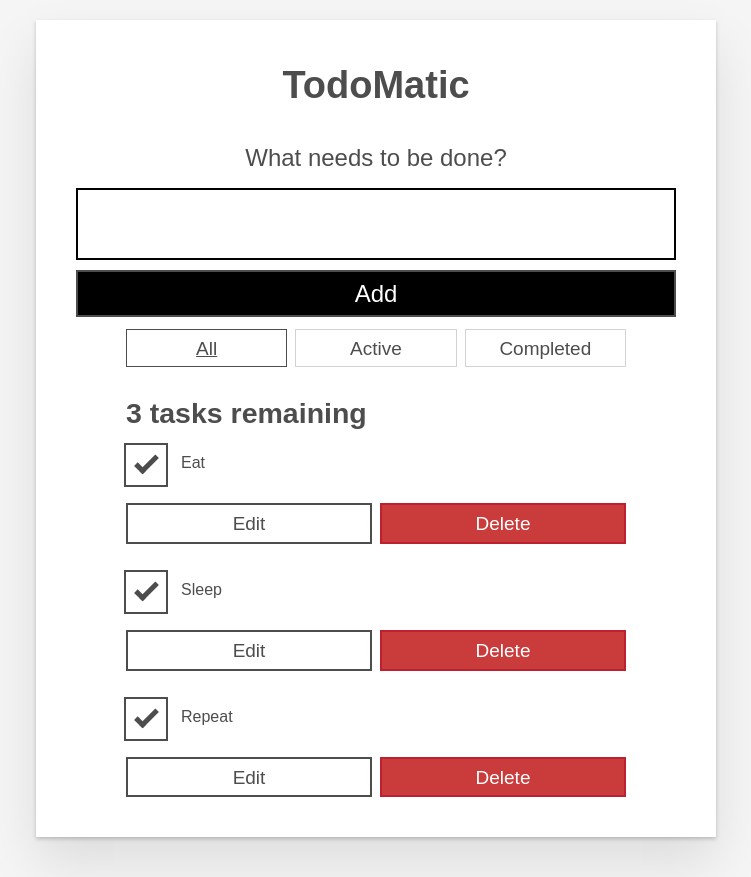
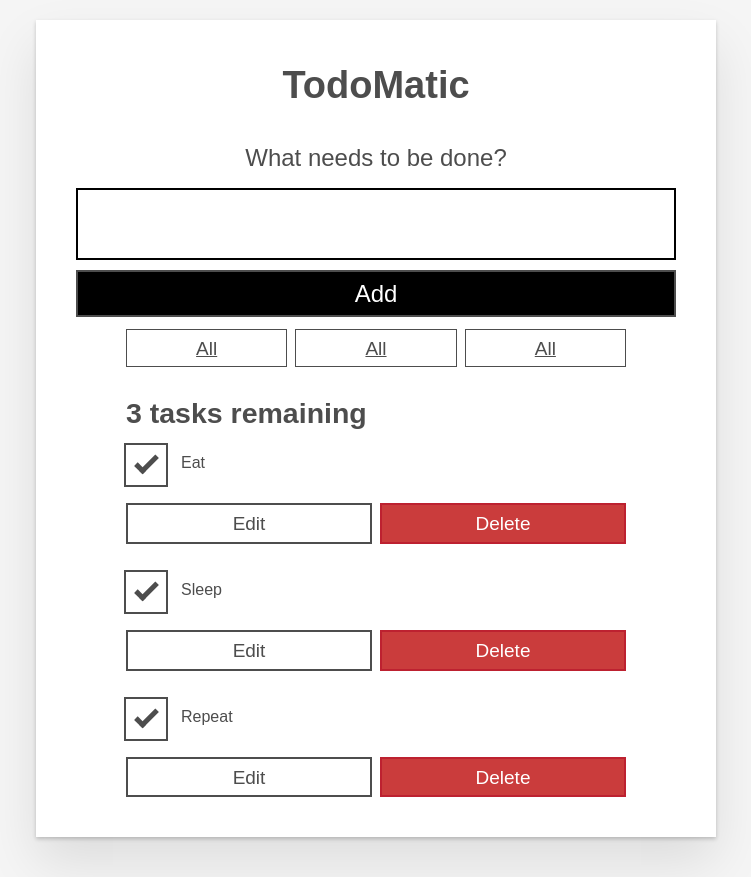
Before and after one commit to ImSerdar/moz-todo-react, a React (Create React App) app: page / in a window 1280 px wide. Shown: the whole page, without its empty margins (264-1015 px from the left). Built offline with nearby package versions, Linux system fonts and the light colour scheme.

Commit message:
Componentizing Form and Filter Buttons

```diff
--- a/src/App.js
+++ b/src/App.js
@@ -1,3 +1,6 @@
+import React from "react";
+import Form from "./components/Form";
+import FilterButton from "./components/FilterButton";
 import Todo from "./components/Todo";
 
 function App(props) {
@@ -14,39 +17,11 @@
   return (
     <div className="todoapp stack-large">
       <h1>TodoMatic</h1>
-      <form>
-        <h2 className="label-wrapper">
-          <label htmlFor="new-todo-input" className="label__lg">
-            What needs to be done?
-          </label>
-        </h2>
-        <input
-          type="text"
-          id="new-todo-input"
-          className="input input__lg"
-          name="text"
-          autoComplete="off"
-        />
-        <button type="submit" className="btn btn__primary btn__lg">
-          Add
-        </button>
-      </form>
+        <Form />
       <div className="filters btn-group stack-exception">
-        <button type="button" className="btn toggle-btn" aria-pressed="true">
-          <span className="visually-hidden">Show </span>
-          <span>all</span>
-          <span className="visually-hidden"> tasks</span>
-        </button>
-        <button type="button" className="btn toggle-btn" aria-pressed="false">
-          <span className="visually-hidden">Show </span>
-          <span>Active</span>
-          <span className="visually-hidden"> tasks</span>
-        </button>
-        <button type="button" className="btn toggle-btn" aria-pressed="false">
-          <span className="visually-hidden">Show </span>
-          <span>Completed</span>
-          <span className="visually-hidden"> tasks</span>
-        </button>
+        <FilterButton />
+        <FilterButton />
+        <FilterButton />
       </div>
       <h2 id="list-heading">
         3 tasks remaining
--- /dev/null
+++ b/src/components/FilterButton.js
@@ -0,0 +1,13 @@
+import React from "react";
+
+function FilterButton(props) {
+  return (
+    <button type="button" className="btn toggle-btn" aria-pressed="true">
+      <span className="visually-hidden">Show </span>
+      <span>all</span>
+      <span className="visually-hidden"> tasks</span>
+    </button>
+  );
+}
+
+export default FilterButton;
--- /dev/null
+++ b/src/components/Form.js
@@ -0,0 +1,25 @@
+import React from "react";
+
+function Form(props) {
+  return (
+    <form>
+      <h2 className="label-wrapper">
+        <label htmlFor="new-todo-input" className="label__lg">
+          What needs to be done?
+        </label>
+      </h2>
+      <input
+        type="text"
+        id="new-todo-input"
+        className="input input__lg"
+        name="text"
+        autoComplete="off"
+      />
+      <button type="submit" className="btn btn__primary btn__lg">
+        Add
+      </button>
+    </form>
+  );
+}
+
+export default Form;
```
